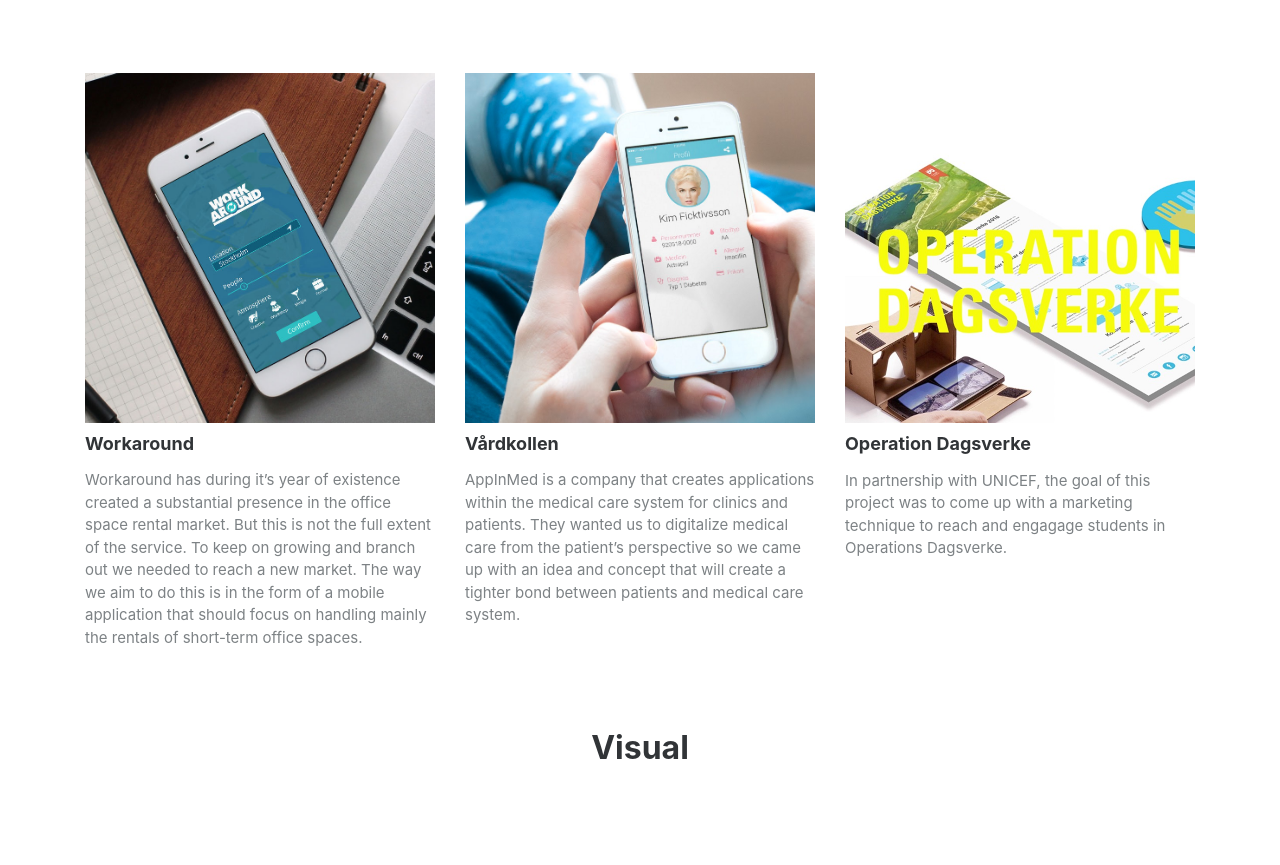
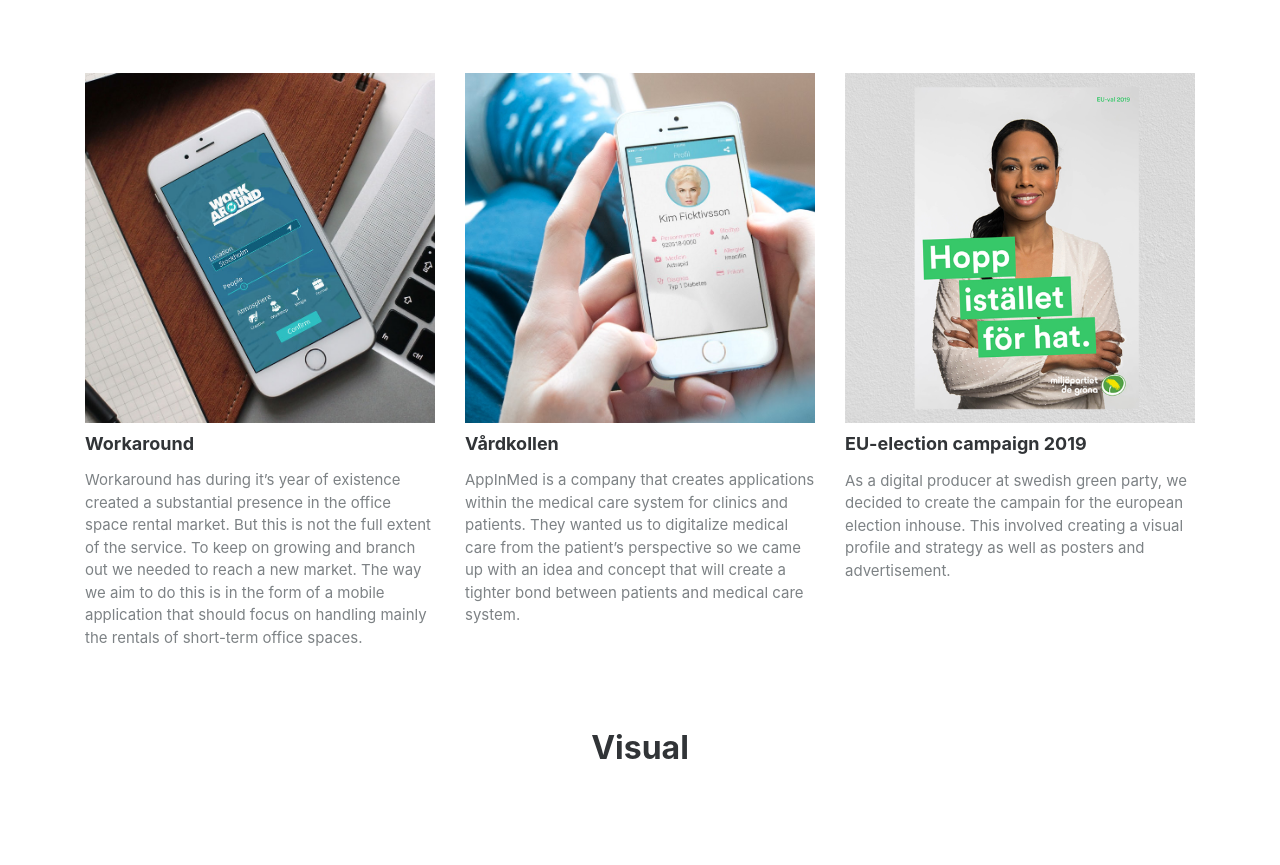
Before and after one commit to jzeito/jzeito.github.io, a plain HTML site: page index.html in a window 1280 px wide. Shown: the part 990-1855 px from the top of the page. Drawn offline with nearby package versions, Linux system fonts and the light colour scheme.

Commit message:
V.2.0
La till valkampanj

```diff
--- a/index.html
+++ b/index.html
@@ -69,9 +69,9 @@
                     <h3 class="name">Vårdkollen</h3>
                     <p class="description">AppInMed is a company that creates applications within the medical care system for clinics and patients. They wanted us to digitalize medical care from the patient’s perspective so we came up with an idea and concept that will create a tighter bond between patients and medical care system.</p>
                 </div>
-                <div class="col-sm-6 col-lg-4 item"><img class="img-fluid" src="assets/img/dagsverke.jpg">
-                    <h3 class="name">Operation Dagsverke</h3>
-                    <p class="description">In partnership with UNICEF, the goal of this project was to come up with a marketing technique to reach and engagage students in Operations Dagsverke.</p>
+                <div class="col-sm-6 col-lg-4 item"><img class="img-fluid" src="assets/img/eu_val_kampanj.jpg">
+                    <h3 class="name">EU-election campaign 2019</h3>
+                    <p class="description">As a digital producer at swedish green party, we decided to create the campain for the european election inhouse. This involved creating a visual profile and strategy as well as posters and advertisement.</p>
                 </div>
             </div>
         </div>
```
Also changed, not shown: assets/img/eu_val_kampanj.jpg (added).
